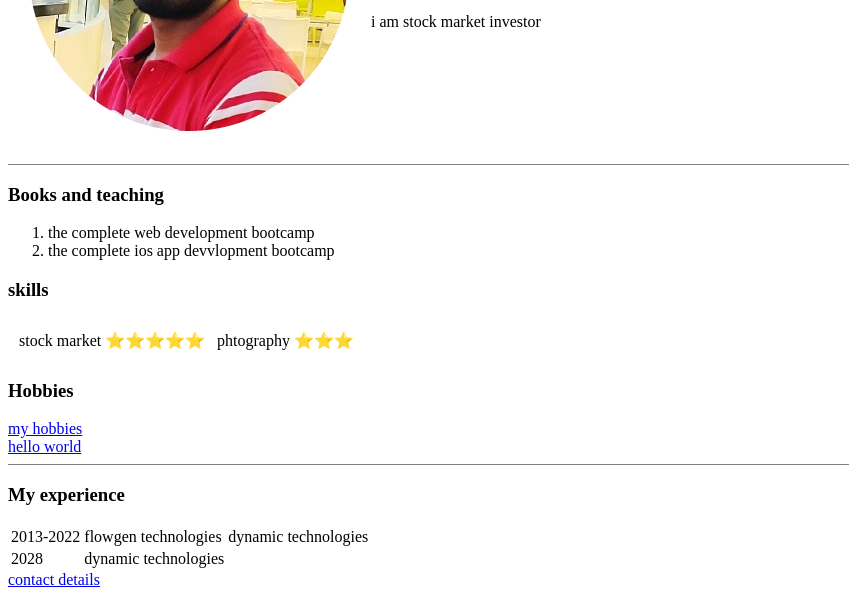
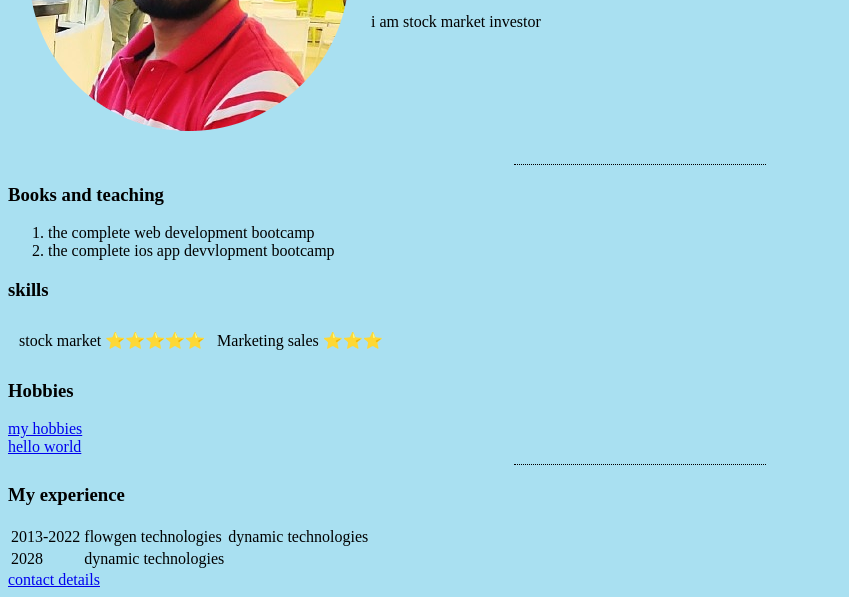
Before and after one commit to SAIKUMAR4675/CV, a plain HTML site: page index.html in a window 1280 px wide. Shown: the part 218-815 px from the top of the page, without its empty margins (0-849 px from the left). Drawn offline with Linux system fonts and the light colour scheme.

Commit message:
Add files via upload

```diff
--- a/index.html
+++ b/index.html
@@ -3,6 +3,17 @@
 <head>
 <meta charset="utf-8">
 <title>www.saikumarprofile.com</title>
+<style media="screen">
+  body{
+    background-color:#A9E0F1;
+  }
+  hr{
+background-color: none;
+    border-style: dotted none none;
+    border-color:black;
+    width: 20%;
+  }
+</style>
 </head>
 <body>
 <table cellspacing="20">
@@ -12,7 +23,7 @@
    <p>i am stock market investor</p></td>
   </table>
 
-<hr size="1" noshade>
+<hr>
       <h3>Books and teaching </h3>
 <ol>
       <li>  the complete web development bootcamp</li>
@@ -23,7 +34,7 @@
 <table cellspacing="10">
 
   <td>stock market ⭐⭐⭐⭐⭐</td>
-  <td>phtography   ⭐⭐⭐</td>
+  <td>Marketing sales ⭐⭐⭐</td>
 </table>
       <h3>Hobbies</h3>
 
@@ -31,7 +42,7 @@
 <br>
       <a href="learning.html">hello world</a>
 
-      <hr size="1" noshade>
+      <hr>
       <h3>My experience</h3>
       <table noshadeborder="1">
         <tr>
```
